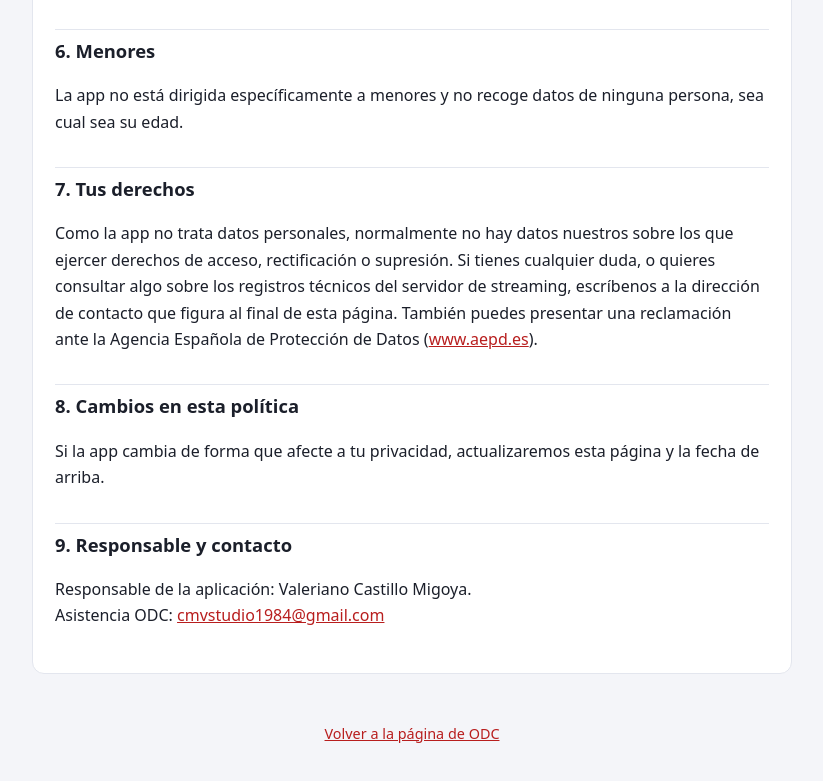
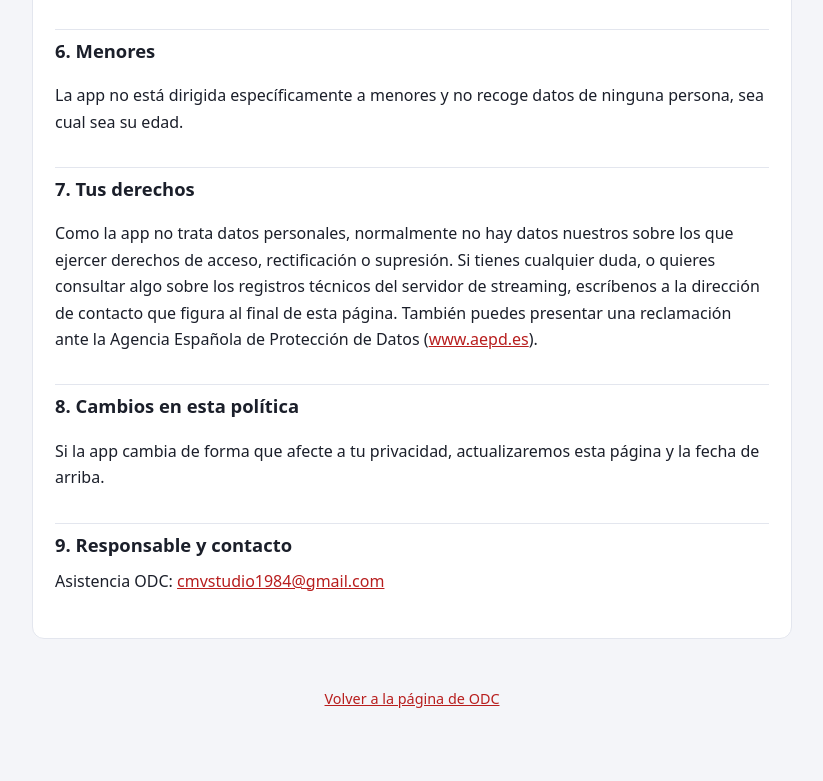
Before and after one commit to valeriocastillo/odc, a plain HTML site: page privacidad.html in a window 1280 px wide. Shown: the part 1651-2432 px from the top of the page, without its empty margins (228-1051 px from the left). After the commit the page ends 2402 px from the top, so only its background shows below. Drawn offline with Linux system fonts and the light colour scheme.

Commit message:
Update privacidad.html

```diff
--- a/privacidad.html
+++ b/privacidad.html
@@ -87,7 +87,6 @@
   <h2>8. Cambios en esta política</h2>
   <p>Si la app cambia de forma que afecte a tu privacidad, actualizaremos esta página y la fecha de arriba.</p>
   <h2>9. Responsable y contacto</h2>
-  <p>Responsable de la aplicación: Valeriano Castillo Migoya.<br>
   Asistencia ODC: <a href="&#109;&#97;&#105;&#108;&#116;&#111;&#58;&#99;&#109;&#118;&#115;&#116;&#117;&#100;&#105;&#111;&#49;&#57;&#56;&#52;&#64;&#103;&#109;&#97;&#105;&#108;&#46;&#99;&#111;&#109;">&#99;&#109;&#118;&#115;&#116;&#117;&#100;&#105;&#111;&#49;&#57;&#56;&#52;&#64;&#103;&#109;&#97;&#105;&#108;&#46;&#99;&#111;&#109;</a></p>
 </main>
 <footer><a href="./">Volver a la página de ODC</a></footer>
```
